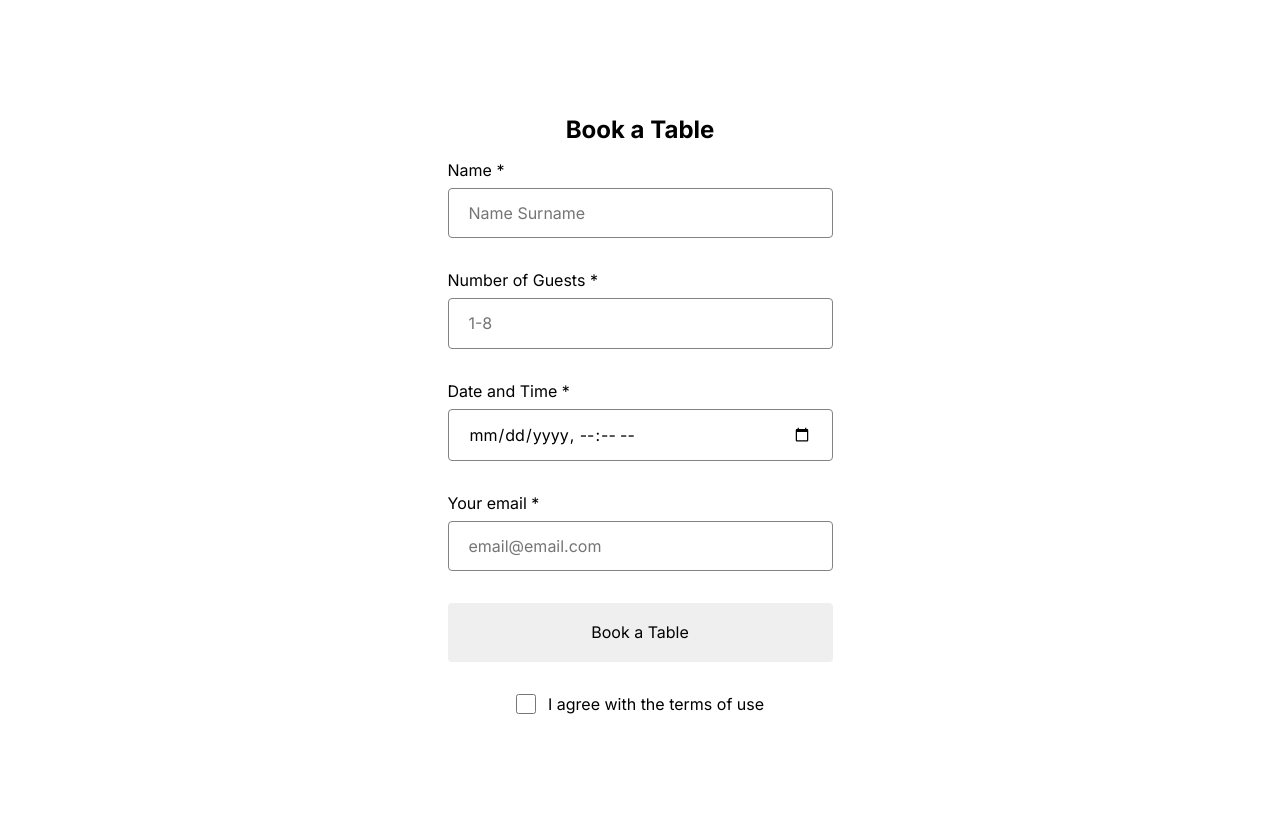
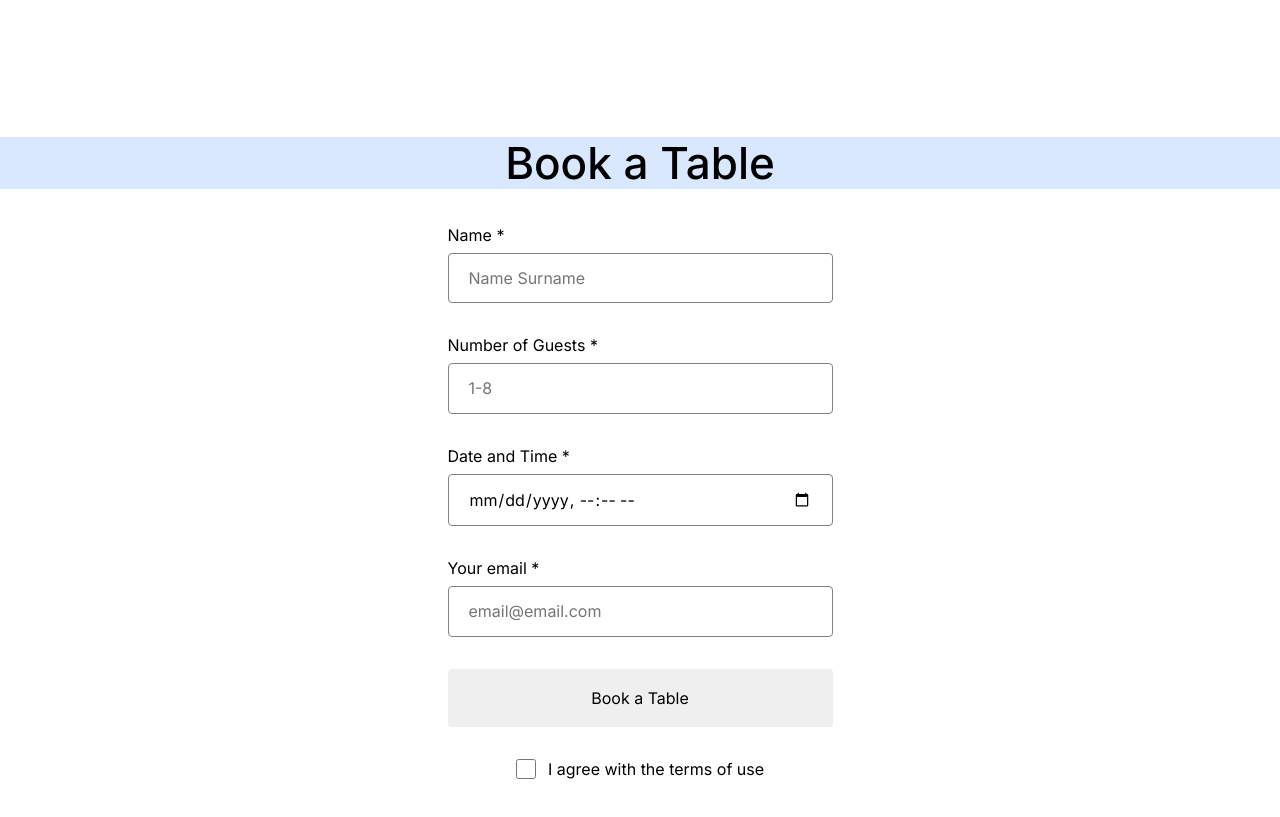
Before and after one commit to hammtashafiye/se_project_coffeeshop, a plain HTML site: page index.html in a window 1280 px wide. Shown: the part 1720-2537 px from the top of the page. Drawn offline with Linux system fonts and the light colour scheme.

Commit message:
few fixes

```diff
--- a/pages/index.css
+++ b/pages/index.css
@@ -111,6 +111,10 @@
 .reservation__title {
   margin-bottom: 0 0 80px;
   text-align: center;
+  background-color: #d9e7ff;
+  font-weight: 500;
+  font-size: 44px;
+  line-height: 52px;
 }
 
 .reservation__form {
```
